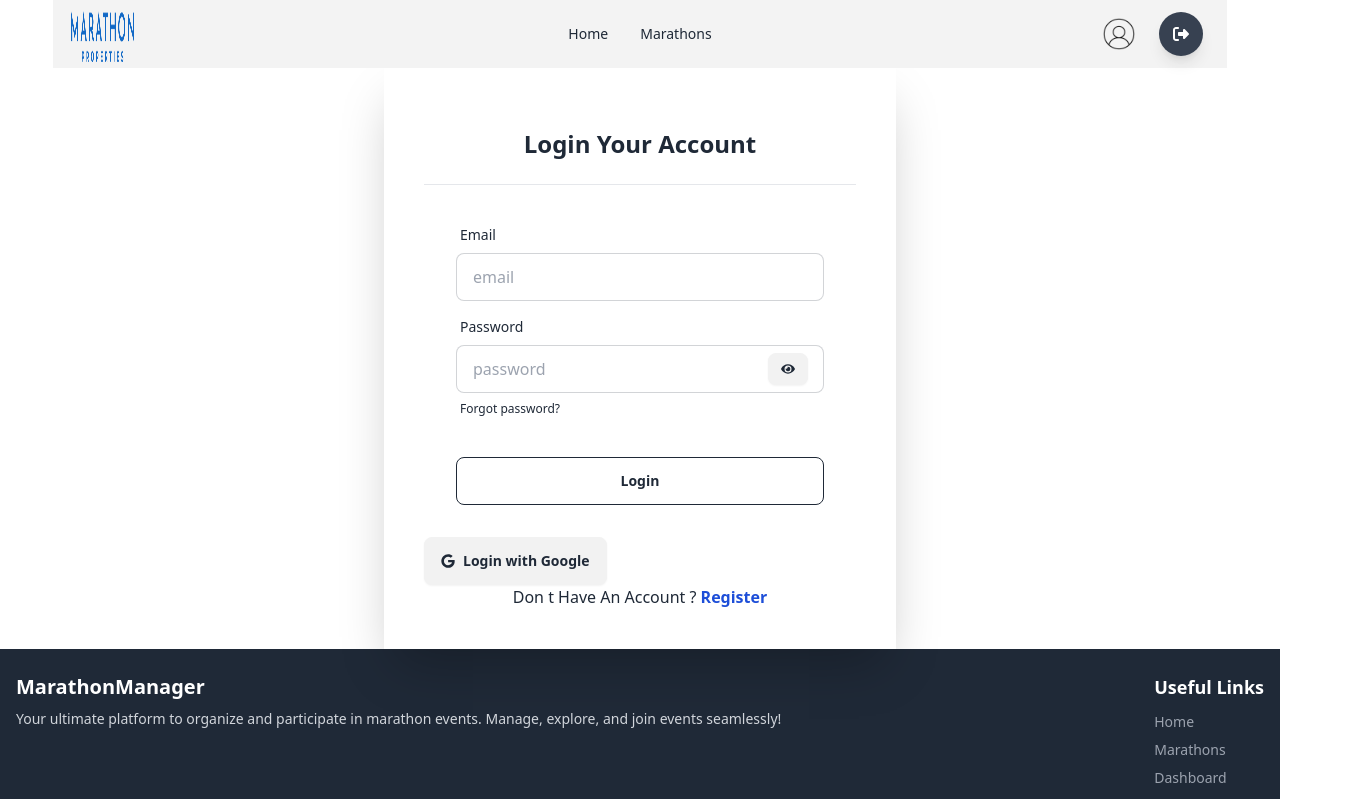
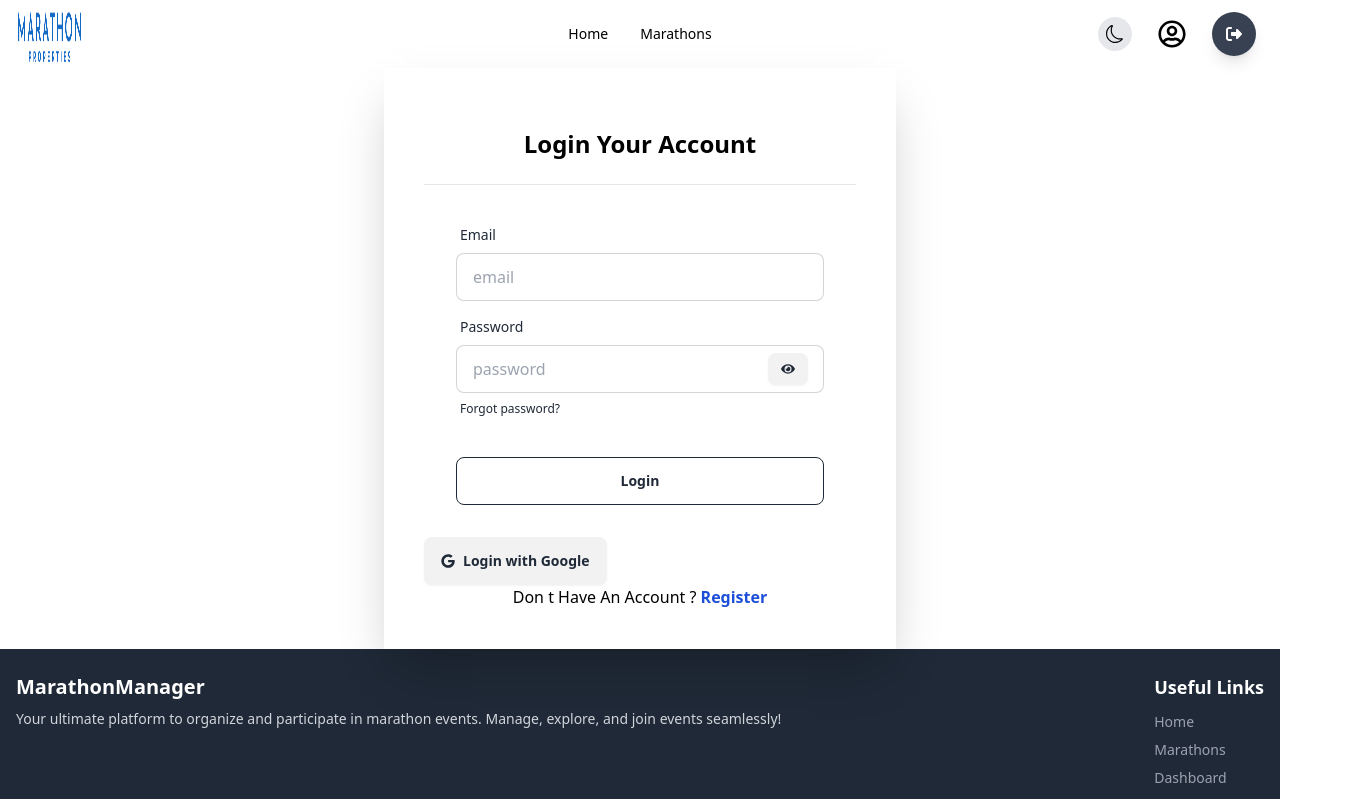
Before and after one commit to nur922184/marathon-manager, a React (Vite) app: page /login in a window 1280 px wide. Shown: the top 799 px of the page, 1349 px wide, since content can reach past the window. Built offline with nearby package versions, Linux system fonts and the light colour scheme; no server answers.

Commit message:
thems night mode

```diff
--- a/src/assets/components/Navbar.jsx
+++ b/src/assets/components/Navbar.jsx
@@ -1,10 +1,34 @@
-import React, { useContext } from 'react';
+import React, { useContext, useEffect, useState } from 'react';
 import Logo from '../Images/marathon-logo2.png'
 import { Link, NavLink } from 'react-router-dom';
 import { AuthContext } from '../Provider/AuthProvider';
 import UsrsPic from '../Images/user-profile-icon-free-vector.png'
+import { BsMoon, BsSun } from 'react-icons/bs';
+import { FaRegUserCircle } from 'react-icons/fa';
 
 const Navbar = () => {
+
+    const [theme, setTheme] = useState(
+        localStorage.getItem("theme") || "light" // Default to light theme
+    );
+
+    // Toggle theme and save to localStorage
+    const toggleTheme = () => {
+        const newTheme = theme === "light" ? "dark" : "light";
+        setTheme(newTheme);
+        localStorage.setItem("theme", newTheme);
+    };
+
+    // Apply theme class to the root element
+    useEffect(() => {
+        const rootElement = document.documentElement;
+        if (theme === "dark") {
+            rootElement.classList.add("dark");
+        } else {
+            rootElement.classList.remove("dark");
+        }
+    }, [theme]);
+
     const { user, Logout } = useContext(AuthContext)
     const Links = <>
         <li><NavLink to='/'>Home</NavLink> </li>
@@ -18,7 +42,7 @@ const Navbar = () => {
     </>
 
     return (
-        <div className="navbar sticky top-0 z-50 bg-base-200 bg-opacity-90 ">
+        <div className="navbar dark:text-white sticky top-0 z-50 bg-base-50 dark:bg-slate-800 dark:bg-opacity-50 ">
             <div className="navbar-start h-11">
 
                 <NavLink to='/'> <img className='w-20 h-20' src={Logo} alt="" /></NavLink>
@@ -33,6 +57,12 @@ const Navbar = () => {
                     {user && user?.displayName
                     }
                 </div>
+                <button
+                    onClick={toggleTheme}
+                    className="p-2 rounded-full ml-6 bg-gray-200 dark:bg-gray-700 text-black dark:text-white transition-colors duration-300"
+                >
+                    {theme === "light" ? <BsMoon size={18} /> : <BsSun size={18} />}
+                </button>
                 {
                     user && user?.email ? (<div className="dropdown dropdown-end">
                         <div tabIndex={0} role="button" className='flex gap-3'>
@@ -59,10 +89,11 @@ const Navbar = () => {
                     </div>) :
                         (<div className="dropdown dropdown-end flex items-center gap-4">
                             <div tabIndex={0} role="button" className="btn btn-ghost btn-circle avatar">
-                                <div className="w-10 rounded-full">
-                                    <img
+                                <div className="">
+                                    {/* <img
                                         alt="Tailwind CSS Navbar component"
-                                        src={UsrsPic} />
+                                        src={UsrsPic} /> */}
+                                        <FaRegUserCircle size={28} />
                                 </div>
                             </div>
                             <div>
--- a/src/assets/layouts/MainLayout.jsx
+++ b/src/assets/layouts/MainLayout.jsx
@@ -13,8 +13,8 @@ const MainLayout = () => {
       };
 
     return (
-        <div>
-            <nav className='w-11/12 mx-auto'>
+        <div className='dark:bg-gray-900  text-black dark:text-white'>
+            <nav className='sticky top-0 backdrop-blur bg-opacity-0 z-50 bg-base-100'>
             <Navbar isLoggedIn={isLoggedIn} user={user} handleLogout={handleLogout}></Navbar>
             </nav>
             <main>
--- a/src/assets/pages/Marathon.css
+++ b/src/assets/pages/Marathon.css
@@ -41,7 +41,7 @@
     width: 390px;
     height: 430px;
     border-radius: 20px;
-    background: #f5f5f5;
+    /* background: #f5f5f5; */
     position: relative;
     padding: 2px;
     border: 2px solid #c3c6ce;
--- a/src/assets/pages/Marathon.jsx
+++ b/src/assets/pages/Marathon.jsx
@@ -61,10 +61,10 @@ const Marathon = () => {
       ) : marathons.length === 0 ? (
         <p className="text-center text-xl text-gray-500">No marathons available.</p>
       ) : (
-        <div className="grid grid-cols-1 sm:grid-cols-2 lg:grid-cols-3 gap-10">
+        <div className="grid grid-cols-1 dark:border-gray-700 sm:grid-cols-2 lg:grid-cols-3 gap-10">
           {marathons.map((marathon) => (
 
-            <div key={marathon._id} className="card mx-auto">
+            <div key={marathon._id} className="card mx-auto dark:border-gray-600">
                 <img
                   src={marathon.image || "https://via.placeholder.com/300x200"}
                   alt={marathon.title}
@@ -108,7 +108,7 @@ const Marathon = () => {
       {/* Pagination */}
       <div className="pagination mt-14 flex items-center justify-center gap-2">
         <button
-          className="bg-gray-300 p-2 rounded-md hover:bg-gray-400"
+          className="bg-gray-300 p-2 dark:bg-gray-700 text-white rounded-md hover:bg-gray-400"
           onClick={() => setCurrentPage((prev) => Math.max(prev - 1, 0))}
           disabled={currentPage === 0}
         >
@@ -118,7 +118,7 @@ const Marathon = () => {
         {[...Array(numberOfPages).keys()].map((num) => (
           <button
             key={num}
-            className={`p-2 rounded-md ${currentPage === num ? "bg-blue-500 text-white" : "bg-gray-200"
+            className={`p-2 rounded-md ${currentPage === num ? "bg-blue-500  dark:bg-zinc-800 text-white" : "bg-gray-200 dark:bg-gray-700 text-white"
               }`}
             onClick={() => setCurrentPage(num)}
           >
@@ -127,7 +127,7 @@ const Marathon = () => {
         ))}
 
         <button
-          className="bg-gray-300 p-2 rounded-md hover:bg-gray-400"
+          className="bg-gray-300 dark:bg-gray-700 text-white p-2 rounded-md hover:bg-gray-400"
           onClick={() =>
             setCurrentPage((prev) => Math.min(prev + 1, numberOfPages - 1))
           }
@@ -138,7 +138,7 @@ const Marathon = () => {
 
         {/* Items per page */}
         <select
-          className="ml-4 p-2 bg-gray-200 rounded-md"
+          className="ml-4 p-2 bg-gray-200 rounded-md dark:bg-gray-700 text-white"
           value={itemsPerPage}
           onChange={handleItemsPerPage}
         >
--- a/src/assets/pages/MarathonDetails.jsx
+++ b/src/assets/pages/MarathonDetails.jsx
@@ -37,12 +37,20 @@ const MarathonDetails = () => {
   return (
     <div className="container mx-auto py-12">
       <div className="max-w-4xl mx-auto bg-white p-6 rounded-lg shadow-lg">
+        <div
+         style={{
+          backgroundImage: `url(${marathon.image })`,
+        }}
+        className="bg-sky-700 rounded-2xl shadow-sm shadow-sky-500 outline outline-slate-400 -outline-offset-8">
+          <div className="group overflow-hidden relative after:duration-500 before:duration-500  duration-500 hover:after:duration-500 hover:after:translate-x-24 hover:before:translate-y-12 hover:before:-translate-x-32 hover:duration-500 after:absolute after:w-24 after:h-24 after:bg-sky-700 after:rounded-full  after:blur-xl after:bottom-32 after:right-16 after:w-12 after:h-12  before:absolute before:w-20 before:h-20 before:bg-sky-400 before:rounded-full  before:blur-xl before:top-20 before:right-16 before:w-12 before:h-12  hover:rotate-12 flex justify-center items-center h-96 w-full  bg-neutral-900 rounded-2xl outline outline-slate-400 -outline-offset-8">
             <img
               src={marathon.image || "https://via.placeholder.com/600x400"}
               alt={marathon.title}
-          className="w-full rounded-lg mb-4"
+              className="w-full h-full rounded-lg mb-4"
             />
-        <h2 className="text-3xl font-bold mb-4">{marathon.title}</h2>
+          </div>
+        </div>
+        <h2 className="text-3xl font-bold mb-4 mt-6">{marathon.title}</h2>
         <p className="text-gray-700 mb-2">
           <strong>Location:</strong> {marathon.location}
         </p>
@@ -89,8 +97,7 @@ const MarathonDetails = () => {
 
         {/* Register Button */}
         <button
-          className={`mt-4 py-2 px-4 rounded ${
-            isRegistrationOpen
+          className={`mt-4 py-2 px-4 rounded ${isRegistrationOpen
             ? "bg-green-500 text-white hover:bg-green-600"
             : "bg-gray-400 text-gray-700 cursor-not-allowed"
             }`}
--- a/src/assets/pages/UpcomingMarathons.jsx
+++ b/src/assets/pages/UpcomingMarathons.jsx
@@ -12,7 +12,7 @@ const UpcomingMarathons = () => {
     }, []);
 
     return (
-        <section className="bg-gray-100 py-12">
+        <section className="bg-gray-100 dark:bg-gray-800 py-12">
             <div className="container mx-auto">
                 <h2 className="text-3xl font-bold text-center mb-6">Upcoming Marathons</h2>
                 <div className="grid grid-cols-1 sm:grid-cols-2 lg:grid-cols-3 gap-6">
@@ -20,7 +20,7 @@ const UpcomingMarathons = () => {
                     {marathons.map((marathon) => (
                         <div
                             key={marathon._id}
-                            className="border rounded-lg overflow-hidden shadow-lg bg-white flex flex-col"
+                            className="border rounded-lg overflow-hidden shadow-lg bg-white dark:bg-slate-900 flex flex-col"
                         >
                             <img
                                 src={marathon.image}
--- a/tailwind.config.js
+++ b/tailwind.config.js
@@ -1,10 +1,12 @@
 /** @type {import('tailwindcss').Config} */
 export default {
+  darkMode: 'class',
   content: [
     "./index.html",
     "./src/**/*.{js,ts,jsx,tsx}",
   ],
   theme: {
+    themes: ["light", "dark", "cupcake"],
     extend: {},
   },
   plugins: [
```
Also changed, not shown: src/assets/pages/UpdateProfile.jsx (line endings or trailing spaces). Lines whose indentation alone changed are shown as unchanged.
